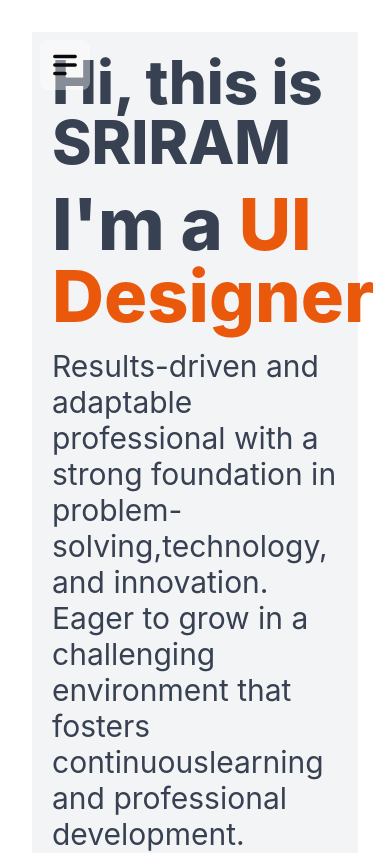
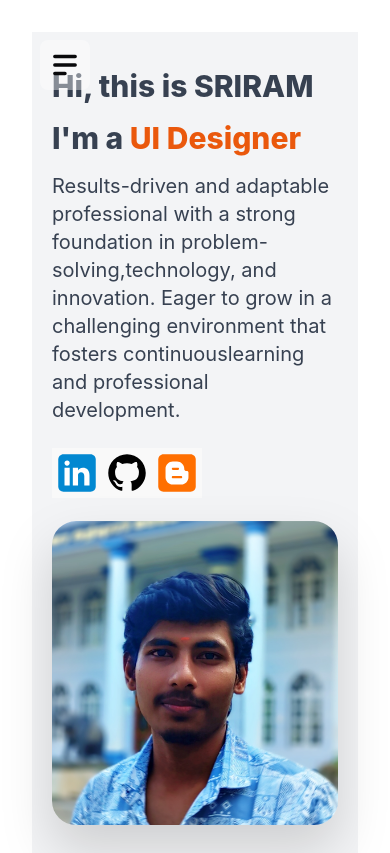
Before and after one commit to Sriram-003/portfolio, a React (Vite) app: page / in a window 390 px wide. Shown: the top 853 px of the page. Built offline with nearby package versions, Linux system fonts and the light colour scheme; what magic-ui would draw is missing.

Commit message:
Update home page

```diff
--- a/src/components/Content.tsx
+++ b/src/components/Content.tsx
@@ -2,7 +2,7 @@
 // import { MdArrowForward, MdCall } from "react-icons/md";
 // import { BsInstagram } from "react-icons/bs";
 import { TbSmartHome } from "react-icons/tb";
-import { BiUser } from "react-icons/bi";
+import { FaBookReader } from "react-icons/fa";
 import { MdPerson } from "react-icons/md";
 import {  RiProjectorLine } from "react-icons/ri";
 import { MdOutlinePermContactCalendar } from "react-icons/md";
@@ -28,7 +28,7 @@ const content = {
       },
       {
         link: "#skills",
-        icon: BiUser,
+        icon: FaBookReader,
       },
       {
         link: "#projects",
--- a/src/components/home.tsx
+++ b/src/components/home.tsx
@@ -43,11 +43,11 @@ const Home =()=>{
         <div className="container mx-auto p-5 flex flex-col md:flex-row items-center">
           {/* Left Side: Text */}
           <div className="text-left text-gray-700 w-full md:w-1/2">
-          <h1 className='text-6xl font-extrabold mb-4 sm:text-2xl'>Hi, this is SRIRAM</h1>
-            <h1 className="text-7xl font-extrabold  mb-4 sm:text-xl">
+          <h1 className='text-3xl font-extrabold mb-4 md:text-xl sm:text-lg'>Hi, this is SRIRAM</h1>
+            <h1 className="text-3xl font-extrabold  mb-4 md:text-xl sm:text-lg">
             I&apos;m a <span className=' text-orange-600 '>{typing}</span>
             </h1>
-            <p className="text-3xl sm:text-xl mb-6">
+            <p className="text-xl sm:text-lg mb-6">
             Results-driven and adaptable professional with a strong foundation in problem-solving,technology, and innovation. Eager to grow in a challenging environment that fosters continuouslearning and professional development.
             </p>
             {/* <button className="bg-blue-500 m-2 text-white px-4 py-2 rounded-full hover:bg-blue-600"> */}
--- a/src/components/skills.tsx
+++ b/src/components/skills.tsx
@@ -80,7 +80,7 @@ const Skills = () => {
   }, [selectedCategory]);
 
   return (
-    <div className="min-h-screen dark:bg-black text-gray-900 dark:text-white p-8">
+    <div className="min-h-screen dark:bg-black text-gray-900 dark:text-white p-8" id='skills'>
       <h1 className="text-4xl font-bold text-center mb-10">My Skills</h1>
 
       <div className="grid grid-cols-1 sm:grid-cols-2 md:grid-cols-3 gap-6">
```
